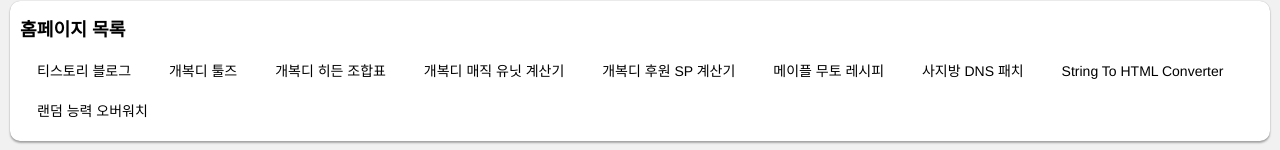
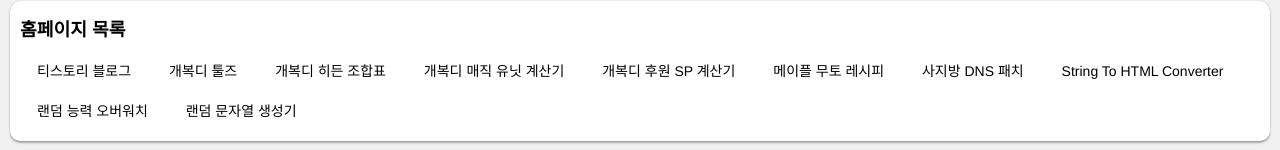
Before and after one commit to Lazyig/main_page, a website: page index.html in a window 1280 px wide. Shown: the part 166-316 px from the top of the page. Drawn offline with Linux system fonts and the light colour scheme.

Commit message:
랜덤 문자열 생성기 추가

```diff
--- a/index.html
+++ b/index.html
@@ -37,6 +37,7 @@
             <a class="kigui btn simple" href="https://tkwlqkd.lazyig.com/">사지방 DNS 패치</a>
             <a class="kigui btn simple" href="https://str2html.lazyig.com/">String To HTML Converter</a>
             <a class="kigui btn simple" href="https://rao.lazyig.com/">랜덤 능력 오버워치</a>
+            <a class="kigui btn simple" href="https://randstrgen.lazyig.com/">랜덤 문자열 생성기</a>
         </div>
         <div class="kigui frame">
             <h2>프로그램 목록</h2>
```
